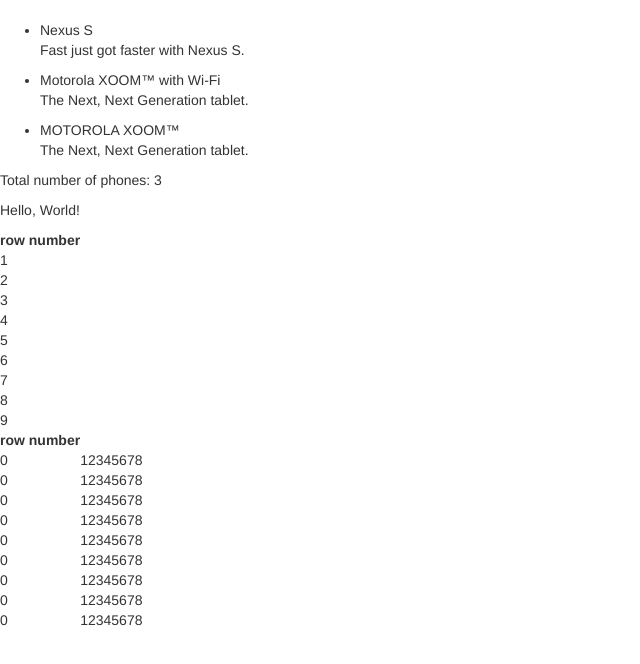
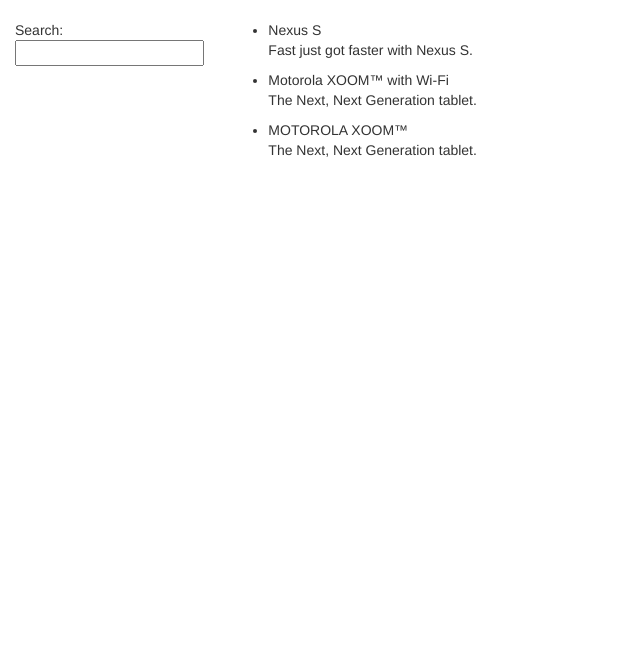
Before and after one commit to delcoker/repo, a website: page app/index.html in a window 1280 px wide. Shown: the whole page, without its empty margins (0-640 px from the left). Drawn offline with Linux system fonts and the light colour scheme.

Commit message:
step-3 tested and pushed by Kingston

```diff
--- a/app/index.html
+++ b/app/index.html
@@ -1,37 +1,36 @@
 <!doctype html>
-<html lang="en" ng-app="phonecatApp">
+<html lang="en" ng-app="phonecatApp" ng-controller="PhoneListCtrl">
 <head>
   <meta charset="utf-8">
-  <title>Google Phone Gallery</title>
+  <title  ng-bind-template="Google Phone Gallery: {{query}}">Google Phone Gallery</title>
   <link rel="stylesheet" href="bower_components/bootstrap/dist/css/bootstrap.css">
   <link rel="stylesheet" href="css/app.css">
   <script src="bower_components/angular/angular.js"></script>
   <script src="js/controllers.js"></script>
 </head>
-<body ng-controller="PhoneListCtrl">
+<body>
 
-  <ul>
-    <li ng-repeat="phone in phones">
-      {{phone.name}}
-      <p>{{phone.snippet}}</p>
-    </li>
-  </ul>
+  <div class="container-fluid">
+    <div class="row">
+      <div class="col-md-2">
+        <!--Sidebar content-->
 
-  <p>Total number of phones: {{phones.length}}</p>
+        Search: <input ng-model="query">
 
-  <p>Hello, {{name}}!</p>
+      </div>
+      <div class="col-md-10">
+        <!--Body content-->
 
-  <table>
-  <tr><th>row number</th></tr>
-  <tr ng-repeat="i in [0, 1, 2, 3, 4, 5, 6, 7, 8]"><td>{{i+1}}</td></tr>
-</table>
+        <ul class="phones">
+          <li ng-repeat="phone in phones | filter:query">
+            {{phone.name}}
+            <p>{{phone.snippet}}</p>
+          </li>
+        </ul>
 
-<table>
-  <tr><th>row number</th></tr>
-  <tr ng-repeat="i in [0, 1, 2, 3, 4, 5, 6, 7, 8]">
-  <td ng-repeat="i in [0, 1, 2, 3, 4, 5, 6, 7, 8]">{{i}}</td>
-  </tr>
-</table>
+      </div>
+    </div>
+  </div>
 
 </body>
 </html>
--- a/app/js/controllers.js
+++ b/app/js/controllers.js
@@ -13,5 +13,4 @@
     {'name': 'MOTOROLA XOOM™',
      'snippet': 'The Next, Next Generation tablet.'}
   ];
-  $scope.name = "World";
 });
```
